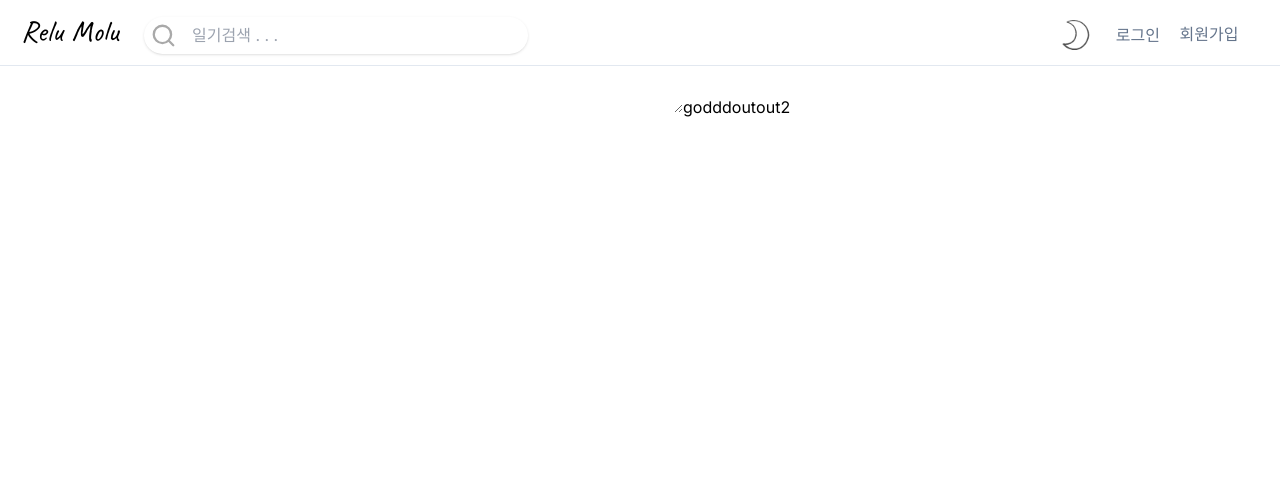
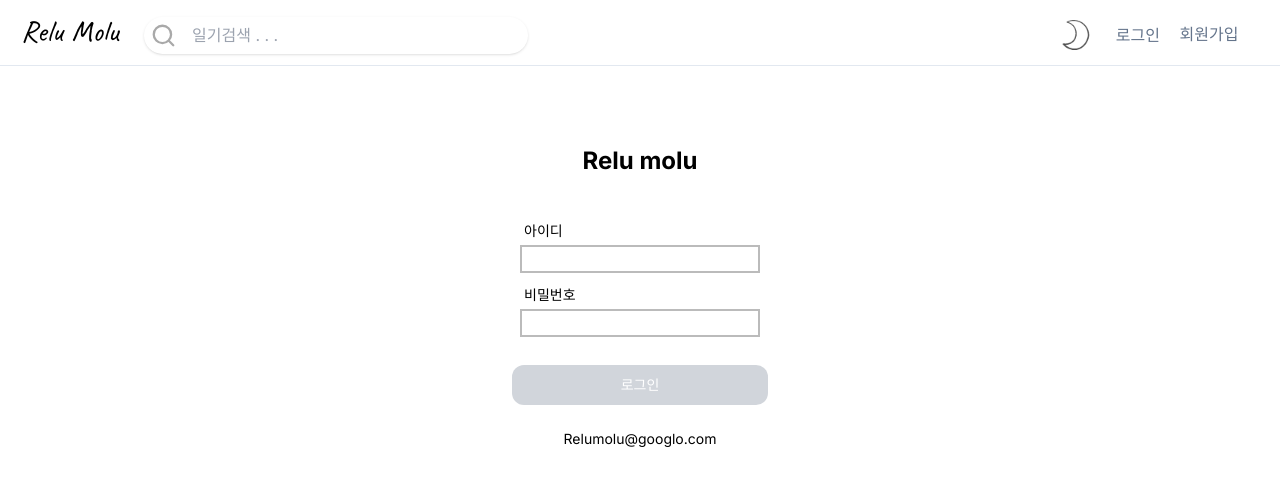
Before and after one commit to zbxlYS/DiaryFeelings, a Next.js app: page /signin in a window 1280 px wide. Shown: the top 486 px of the page. Built offline with nearby package versions, Linux system fonts and the light colour scheme; no server answers.

Commit message:
Login page layout 구성중

```diff
--- /dev/null
+++ b/src/app/signin/_components/LoginPage.tsx
@@ -0,0 +1,39 @@
+"use client";
+
+import type { NextPage } from "next";
+import { useRef } from "react";
+const Login: NextPage = () => {
+  // useRef로 아이디랑, 비밀번호 값 가져오기.
+  // axios post 방식으로 전달해 주기 => 주소: http://localhost:3000/api/login , {username: id, password: password}
+  // no user나 wrong password => 로그인 실패
+
+  // 로그인이 성공하면 알아서 홈으로 이동됨.
+
+  // id: test1 pw: 1234
+  return (
+    <div className="mt-10 flex h-screen w-screen flex-col items-center">
+      <div className=" p-10 text-2xl font-bold">
+        <span>Relu molu</span>
+      </div>
+      <div className="flex w-64 flex-col  p-2 pt-0">
+        <span className="p-1 text-sm font-normal">아이디</span>
+        <input className="border-2" type="text"></input>
+      </div>
+      <div className="flex w-64 flex-col  p-2 pt-0">
+        <span className="p-1 text-sm font-normal">비밀번호</span>
+        <input className="border-2" type="text"></input>
+      </div>
+      <div className="mt-5 flex items-center   justify-center ">
+        <button className=" h-10 w-64 rounded-xl bg-gray-300 text-sm font-medium text-white">
+          로그인
+        </button>
+      </div>
+      <div className="mt-6 flex flex-col items-center justify-center">
+        <span className="text-sm"></span>
+        <span className="text-sm">Relumolu@googlo.com</span>
+      </div>
+    </div>
+  );
+};
+
+export default Login;
--- a/src/app/signin/page.tsx
+++ b/src/app/signin/page.tsx
@@ -1,87 +1,13 @@
 "use client";
 
-import { signIn, signOut, useSession } from "next-auth/react";
-import { useRef, useState } from "react";
-import axios from "axios";
-import AfterNav from "../components/Nav";
+import LoginPage from "./_components/LoginPage";
 
-const Page = () => {
-  const idRef = useRef<HTMLInputElement>(null);
-  const pwRef = useRef<HTMLInputElement>(null);
-  const textRef = useRef<HTMLTextAreaElement>(null);
-  const { data: session } = useSession();
-  console.log(session);
-
-  const handleSubmit = async () => {
-    if (!idRef.current && !pwRef.current) return null;
-    const user_id = idRef.current?.value;
-    const password = pwRef.current?.value;
-
-    const result = await signIn("credentials", {
-      username: user_id,
-      password: password,
-      redirect: false,
-      callbackUrl: "/",
-    });
-  };
-  const handleSingOut = async () => {
-    if (session?.user?.provider === "kakao") {
-      const result = await axios.post(
-        `${process.env.BASE_URL}/api/logout/kakao`,
-        {
-          snsAccess: session?.snsAccess,
-        },
-        {
-          headers: {
-            Authorization: `mlru ${session.accessToken}`,
-          },
-        }
-      );
-      const rst = result.data;
-      if (rst.result === "ok") {
-        // 연결 끊기 성공.
-        await signOut();
-        alert("카카오 로그아웃(연결 끊기) 성공.");
-      } else {
-        // 에러.
-        console.log(rst.result);
-      }
-    } else if (session?.user?.provider === "google") {
-      const result = await axios.post(
-        `${process.env.BASE_URL}/api/logout/google`,
-        {
-          snsAccess: session?.snsAccess,
-        },
-        {
-          headers: {
-            Authorization: `mlru ${session.accessToken}`,
-          },
-        }
-      );
-      const rst = result.data;
-      if (rst.result === "ok") {
-        // 연결 끊기 성공.
-        await signOut();
-        alert("구글 로그아웃(연동 해제) 성공.");
-      } else {
-        // 에러.
-        console.log(rst.result);
-      }
-    }
-  };
+const Login = () => {
   return (
     <div>
-      <input type="text" ref={idRef} />
-      <input type="text" ref={pwRef} />
-      <textarea ref={textRef} />
-      <button onClick={() => handleSubmit()}>go</button>
-      <button onClick={() => console.log(textRef.current?.value.split("\n"))}>
-        ddd
-      </button>
-      <button onClick={() => handleSingOut()}>out</button>
-      <button onClick={async () => signOut()}>out2</button>
+      <LoginPage />
     </div>
   );
 };
 
-export default Page;
+export default Login;
```
